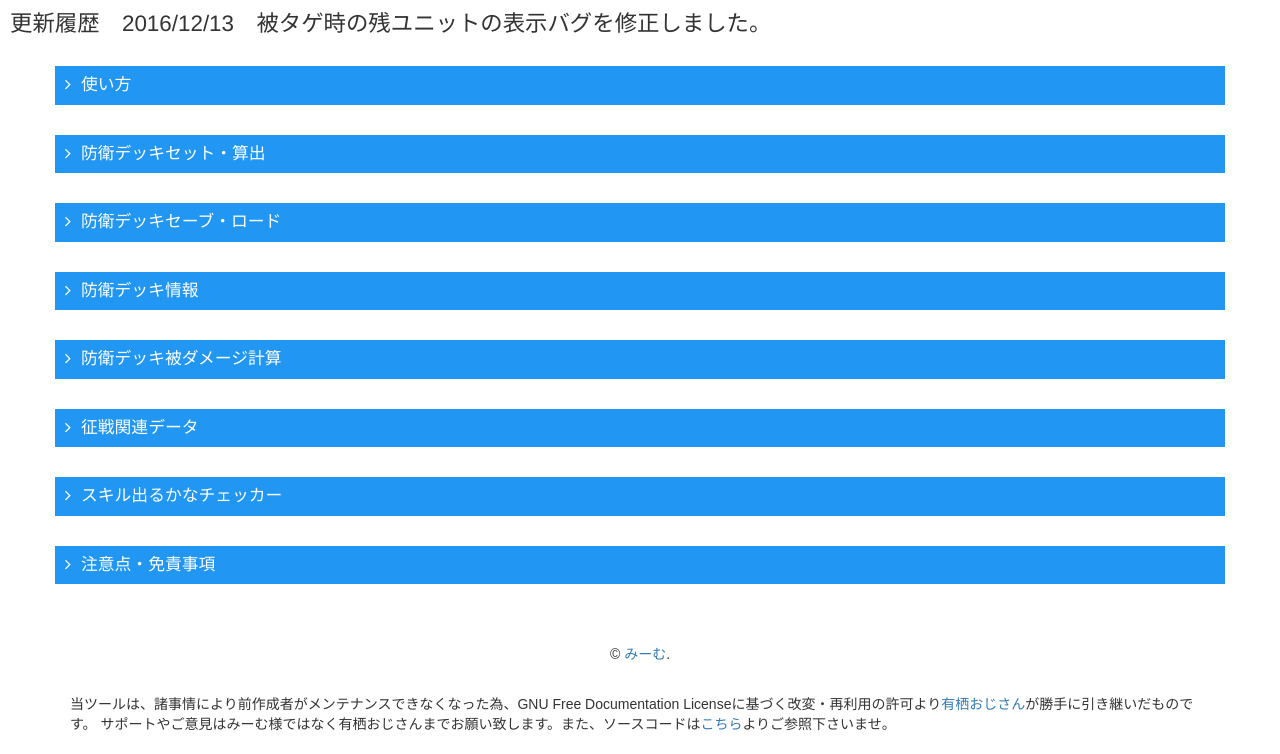
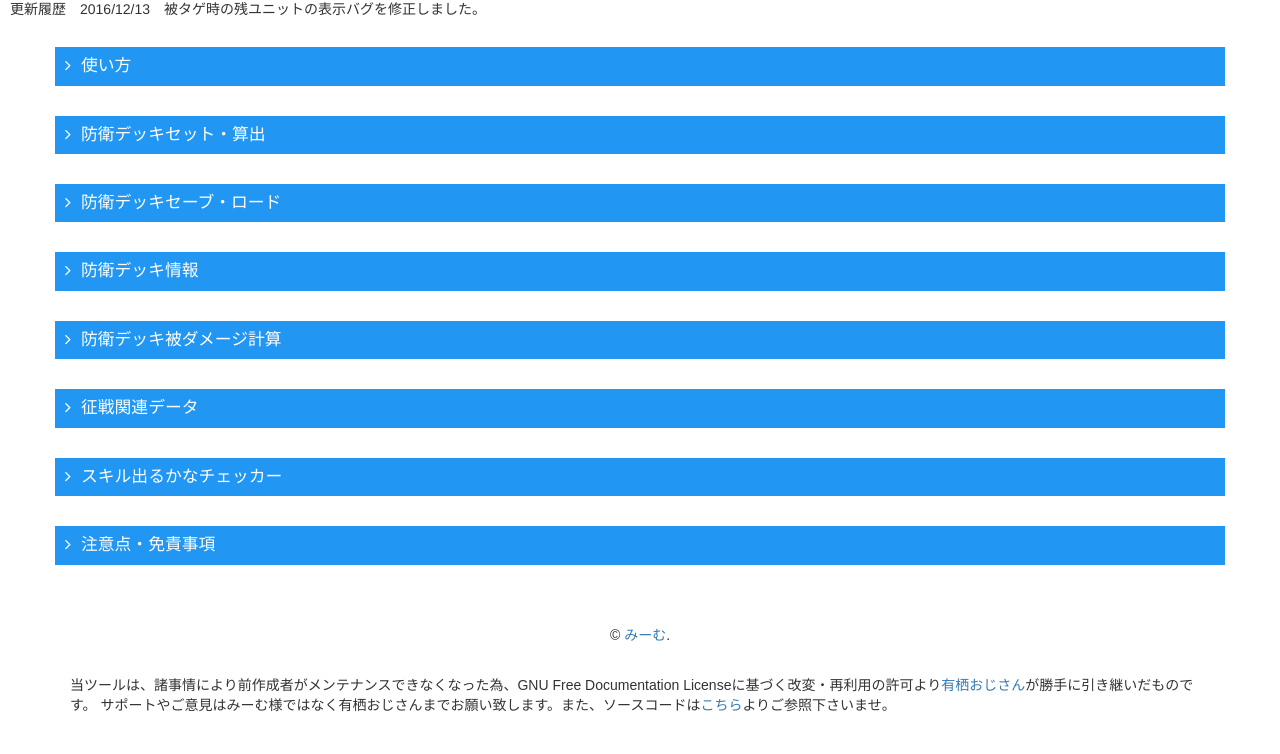
Before and after one commit to Alice-ish/Alice-ish.github.io, a plain HTML site: page index.html in a window 1280 px wide. Shown: the part 53-807 px from the top of the page. Drawn offline with nearby package versions, Linux system fonts and the light colour scheme.

Commit message:
Update index.html

```diff
--- a/index.html
+++ b/index.html
@@ -31,6 +31,9 @@ and open the template in the editor.
 			}
 			h3 {
 				font-size: 1.2rem;
+			}
+			h4 {
+				font-size: 1.0rem;
 			}
 			h3 .fa {
 				font-size: 1.2rem;
@@ -631,7 +634,7 @@ and open the template in the editor.
 
 
 				<h2>防衛デッキHP調整@刻のイシュタリア</h2>
-		<h2>更新履歴　2016/12/13　被タゲ時の残ユニットの表示バグを修正しました。</h2>
+		<h4>更新履歴　2016/12/13　被タゲ時の残ユニットの表示バグを修正しました。</h4>
 
 		<div class="container">
 			<div class="row">
```
